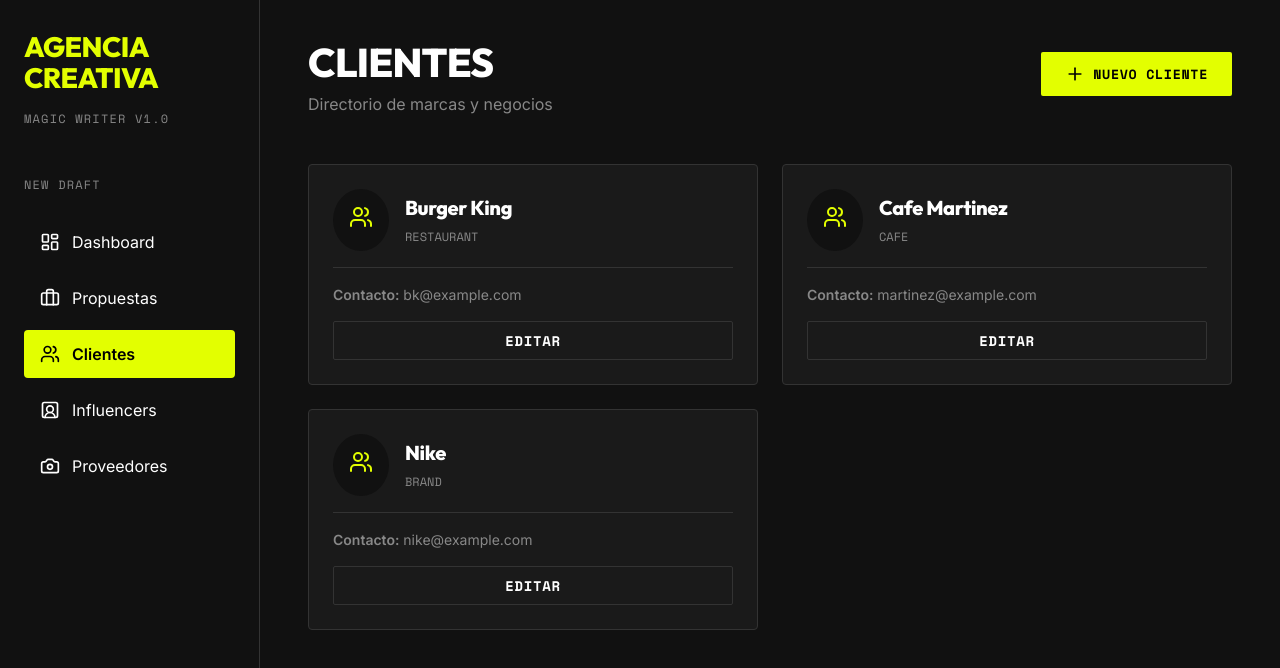
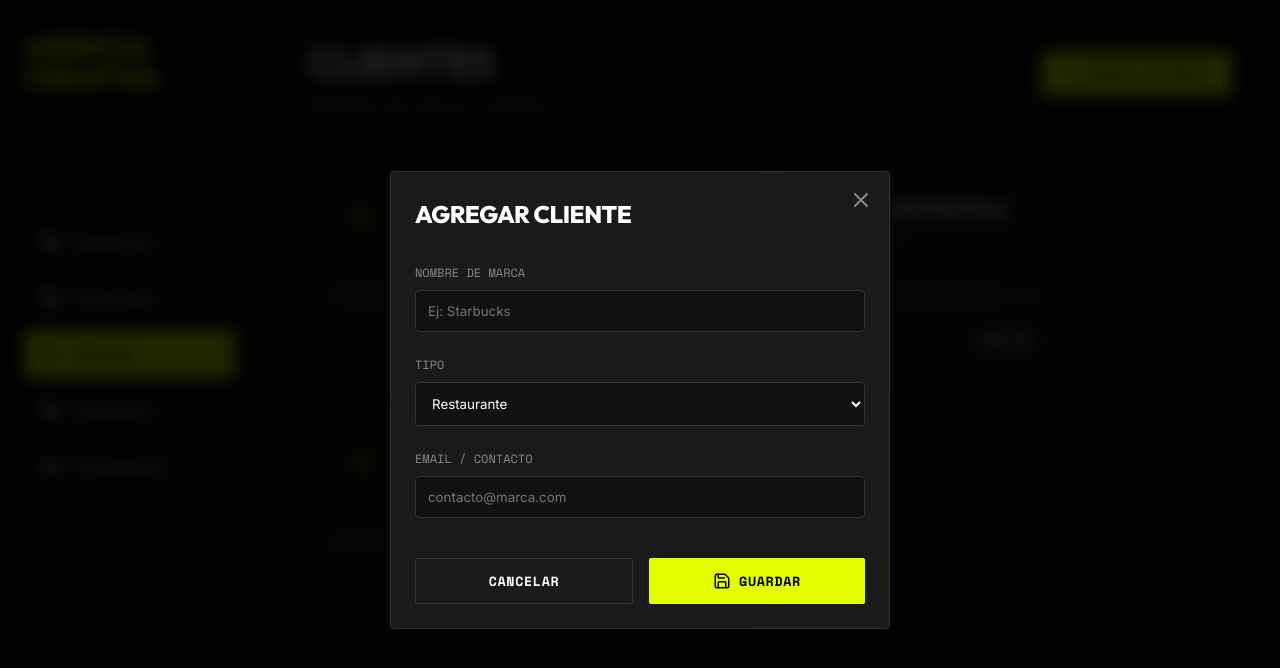
Before and after one commit to facu1497/CRM-Gestion, a React (Vite) app: page /clients in a window 1280 px wide. Both pictures are taken after a click on the button "NUEVO CLIENTE". Shown: the top 668 px of the page. Built offline with nearby package versions, Linux system fonts and the light colour scheme.

Commit message:
feat: persistent storage and forms for Clients and Influencers

```diff
--- a/src/pages/Clients.tsx
+++ b/src/pages/Clients.tsx
@@ -1,17 +1,50 @@
+import { useState, useEffect } from 'react';
 import { MOCK_DATA } from '../data';
-import { Plus, Users } from 'lucide-react';
+import { Plus, Users, X, Save } from 'lucide-react';
+
+interface Client {
+  id: string;
+  name: string;
+  type: string;
+  contact: string;
+}
 
 export default function Clients() {
-  const clients = MOCK_DATA.clients;
+  const [clients, setClients] = useState<Client[]>([]);
+  const [isModalOpen, setIsModalOpen] = useState(false);
+  const [newClient, setNewClient] = useState({ name: '', type: 'Restaurant', contact: '' });
+
+  // Cargar datos
+  useEffect(() => {
+    const saved = localStorage.getItem('crm_clients');
+    if (saved) {
+      setClients(JSON.parse(saved));
+    } else {
+      setClients(MOCK_DATA.clients);
+    }
+  }, []);
+
+  const handleSave = (e: React.FormEvent) => {
+    e.preventDefault();
+    const updated = [...clients, { ...newClient, id: Date.now().toString() }];
+    setClients(updated);
+    localStorage.setItem('crm_clients', JSON.stringify(updated));
+    setIsModalOpen(false);
+    setNewClient({ name: '', type: 'Restaurant', contact: '' });
+  };
 
   return (
     <div>
-      <div style={{ display: 'flex', justifyContent: 'space-between', alignItems: 'center', marginBottom: '3rem' }}>
+      <div style={{ display: 'flex', justifyContent: 'space-between', alignItems: 'center', marginBottom: '3rem', flexWrap: 'wrap', gap: '1rem' }}>
         <div>
           <h2 style={{ fontSize: '2.5rem', margin: 0 }}>CLIENTES</h2>
           <p style={{ color: 'var(--text-muted)' }}>Directorio de marcas y negocios</p>
         </div>
-        <button className="btn-primary" style={{ display: 'flex', alignItems: 'center', gap: '0.5rem' }}>
+        <button
+          onClick={() => setIsModalOpen(true)}
+          className="btn-primary"
+          style={{ display: 'flex', alignItems: 'center', gap: '0.5rem' }}
+        >
           <Plus size={20} />
           NUEVO CLIENTE
         </button>
@@ -30,7 +63,7 @@
                </div>
             </div>
             <div style={{ borderTop: '1px solid var(--border-color)', paddingTop: '1rem', color: 'var(--text-muted)', fontSize: '0.875rem' }}>
-              <strong>Contacto:</strong> {p.contact}
+              <strong>Contacto:</strong> {p.contact || 'No especificado'}
             </div>
             <div style={{ display: 'flex', gap: '0.5rem', marginTop: 'auto' }}>
               <button className="btn-outline" style={{ flex: 1, padding: '0.5rem', fontSize: '0.875rem' }}>Editar</button>
@@ -38,6 +71,51 @@
           </div>
         ))}
       </div>
+
+      {/* Modal */}
+      {isModalOpen && (
+        <div style={{
+          position: 'fixed',
+          inset: 0,
+          backgroundColor: 'rgba(0,0,0,0.85)',
+          display: 'flex',
+          alignItems: 'center',
+          justifyContent: 'center',
+          zIndex: 100,
+          padding: '1rem',
+          backdropFilter: 'blur(8px)'
+        }}>
+          <div className="card" style={{ width: '100%', maxWidth: '500px', position: 'relative' }}>
+            <button onClick={() => setIsModalOpen(false)} style={{ position: 'absolute', top: '1rem', right: '1rem', color: 'var(--text-muted)' }}>
+              <X size={24} />
+            </button>
+            <h3 style={{ fontSize: '1.5rem', marginBottom: '2rem' }}>AGREGAR CLIENTE</h3>
+            <form onSubmit={handleSave} style={{ display: 'flex', flexDirection: 'column', gap: '1.5rem' }}>
+              <div>
+                <label className="mono" style={{ display: 'block', fontSize: '0.75rem', color: 'var(--text-muted)', marginBottom: '0.5rem' }}>NOMBRE DE MARCA</label>
+                <input required value={newClient.name} onChange={e => setNewClient({...newClient, name: e.target.value})} type="text" placeholder="Ej: Starbucks" style={{ width: '100%', padding: '0.75rem', backgroundColor: 'var(--bg-dark)', border: '1px solid var(--border-color)', borderRadius: '4px', color: 'var(--text-main)', outline: 'none' }} />
+              </div>
+              <div>
+                <label className="mono" style={{ display: 'block', fontSize: '0.75rem', color: 'var(--text-muted)', marginBottom: '0.5rem' }}>TIPO</label>
+                <select value={newClient.type} onChange={e => setNewClient({...newClient, type: e.target.value})} style={{ width: '100%', padding: '0.75rem', backgroundColor: 'var(--bg-dark)', border: '1px solid var(--border-color)', borderRadius: '4px', color: 'var(--text-main)', outline: 'none' }}>
+                  <option value="Restaurant">Restaurante</option>
+                  <option value="Cafe">Café</option>
+                  <option value="Brand">Marca / Retail</option>
+                  <option value="Services">Servicios</option>
+                </select>
+              </div>
+              <div>
+                <label className="mono" style={{ display: 'block', fontSize: '0.75rem', color: 'var(--text-muted)', marginBottom: '0.5rem' }}>EMAIL / CONTACTO</label>
+                <input value={newClient.contact} onChange={e => setNewClient({...newClient, contact: e.target.value})} type="email" placeholder="contacto@marca.com" style={{ width: '100%', padding: '0.75rem', backgroundColor: 'var(--bg-dark)', border: '1px solid var(--border-color)', borderRadius: '4px', color: 'var(--text-main)', outline: 'none' }} />
+              </div>
+              <div style={{ display: 'flex', gap: '1rem', marginTop: '1rem' }}>
+                <button type="button" onClick={() => setIsModalOpen(false)} className="btn-outline" style={{ flex: 1 }}>CANCELAR</button>
+                <button type="submit" className="btn-primary" style={{ flex: 1, display: 'flex', alignItems: 'center', justifyContent: 'center', gap: '0.5rem' }}><Save size={18} />GUARDAR</button>
+              </div>
+            </form>
+          </div>
+        </div>
+      )}
     </div>
   );
 }
--- a/src/pages/Influencers.tsx
+++ b/src/pages/Influencers.tsx
@@ -1,17 +1,50 @@
+import { useState, useEffect } from 'react';
 import { MOCK_DATA } from '../data';
-import { Plus, UserSquare2, TrendingUp } from 'lucide-react';
+import { Plus, UserSquare2, TrendingUp, X, Save } from 'lucide-react';
+
+interface Influencer {
+  id: string;
+  name: string;
+  niche: string;
+  followers: number;
+}
 
 export default function Influencers() {
-  const influencers = MOCK_DATA.influencers;
+  const [influencers, setInfluencers] = useState<Influencer[]>([]);
+  const [isModalOpen, setIsModalOpen] = useState(false);
+  const [newInfluencer, setNewInfluencer] = useState({ name: '', niche: 'LifeStyle', followers: 0 });
+
+  // Cargar datos
+  useEffect(() => {
+    const saved = localStorage.getItem('crm_influencers');
+    if (saved) {
+      setInfluencers(JSON.parse(saved));
+    } else {
+      setInfluencers(MOCK_DATA.influencers);
+    }
+  }, []);
+
+  const handleSave = (e: React.FormEvent) => {
+    e.preventDefault();
+    const updated = [...influencers, { ...newInfluencer, id: Date.now().toString() }];
+    setInfluencers(updated);
+    localStorage.setItem('crm_influencers', JSON.stringify(updated));
+    setIsModalOpen(false);
+    setNewInfluencer({ name: '', niche: 'LifeStyle', followers: 0 });
+  };
 
   return (
     <div>
-      <div style={{ display: 'flex', justifyContent: 'space-between', alignItems: 'center', marginBottom: '3rem' }}>
+      <div style={{ display: 'flex', justifyContent: 'space-between', alignItems: 'center', marginBottom: '3rem', flexWrap: 'wrap', gap: '1rem' }}>
         <div>
           <h2 style={{ fontSize: '2.5rem', margin: 0 }}>INFLUENCERS</h2>
           <p style={{ color: 'var(--text-muted)' }}>Carpeta de influencers subcontratados</p>
         </div>
-        <button className="btn-primary" style={{ display: 'flex', alignItems: 'center', gap: '0.5rem' }}>
+        <button
+          onClick={() => setIsModalOpen(true)}
+          className="btn-primary"
+          style={{ display: 'flex', alignItems: 'center', gap: '0.5rem' }}
+        >
           <Plus size={20} />
           NUEVO INFLUENCER
         </button>
@@ -39,6 +72,52 @@
           </div>
         ))}
       </div>
+
+      {/* Modal */}
+      {isModalOpen && (
+        <div style={{
+          position: 'fixed',
+          inset: 0,
+          backgroundColor: 'rgba(0,0,0,0.85)',
+          display: 'flex',
+          alignItems: 'center',
+          justifyContent: 'center',
+          zIndex: 100,
+          padding: '1rem',
+          backdropFilter: 'blur(8px)'
+        }}>
+          <div className="card" style={{ width: '100%', maxWidth: '500px', position: 'relative' }}>
+            <button onClick={() => setIsModalOpen(false)} style={{ position: 'absolute', top: '1rem', right: '1rem', color: 'var(--text-muted)' }}>
+              <X size={24} />
+            </button>
+            <h3 style={{ fontSize: '1.5rem', marginBottom: '2rem' }}>AGREGAR INFLUENCER</h3>
+            <form onSubmit={handleSave} style={{ display: 'flex', flexDirection: 'column', gap: '1.5rem' }}>
+              <div>
+                <label className="mono" style={{ display: 'block', fontSize: '0.75rem', color: 'var(--text-muted)', marginBottom: '0.5rem' }}>NOMBRE ARTÍSTICO</label>
+                <input required value={newInfluencer.name} onChange={e => setNewInfluencer({...newInfluencer, name: e.target.value})} type="text" placeholder="Ej: Influencer Pro" style={{ width: '100%', padding: '0.75rem', backgroundColor: 'var(--bg-dark)', border: '1px solid var(--border-color)', borderRadius: '4px', color: 'var(--text-main)', outline: 'none' }} />
+              </div>
+              <div>
+                <label className="mono" style={{ display: 'block', fontSize: '0.75rem', color: 'var(--text-muted)', marginBottom: '0.5rem' }}>NICHO / CATEGORÍA</label>
+                <select value={newInfluencer.niche} onChange={e => setNewInfluencer({...newInfluencer, niche: e.target.value})} style={{ width: '100%', padding: '0.75rem', backgroundColor: 'var(--bg-dark)', border: '1px solid var(--border-color)', borderRadius: '4px', color: 'var(--text-main)', outline: 'none' }}>
+                  <option value="LifeStyle">Lifestyle</option>
+                  <option value="Foodie">Foodie</option>
+                  <option value="Fashion">Fashion</option>
+                  <option value="Tech">Technology</option>
+                  <option value="Fitness">Fitness</option>
+                </select>
+              </div>
+              <div>
+                <label className="mono" style={{ display: 'block', fontSize: '0.75rem', color: 'var(--text-muted)', marginBottom: '0.5rem' }}>SEGUIDORES (CANTIDAD)</label>
+                <input required value={newInfluencer.followers} onChange={e => setNewInfluencer({...newInfluencer, followers: parseInt(e.target.value) || 0})} type="number" style={{ width: '100%', padding: '0.75rem', backgroundColor: 'var(--bg-dark)', border: '1px solid var(--border-color)', borderRadius: '4px', color: 'var(--text-main)', outline: 'none' }} />
+              </div>
+              <div style={{ display: 'flex', gap: '1rem', marginTop: '1rem' }}>
+                <button type="button" onClick={() => setIsModalOpen(false)} className="btn-outline" style={{ flex: 1 }}>CANCELAR</button>
+                <button type="submit" className="btn-primary" style={{ flex: 1, display: 'flex', alignItems: 'center', justifyContent: 'center', gap: '0.5rem' }}><Save size={18} />GUARDAR</button>
+              </div>
+            </form>
+          </div>
+        </div>
+      )}
     </div>
   );
 }
```
